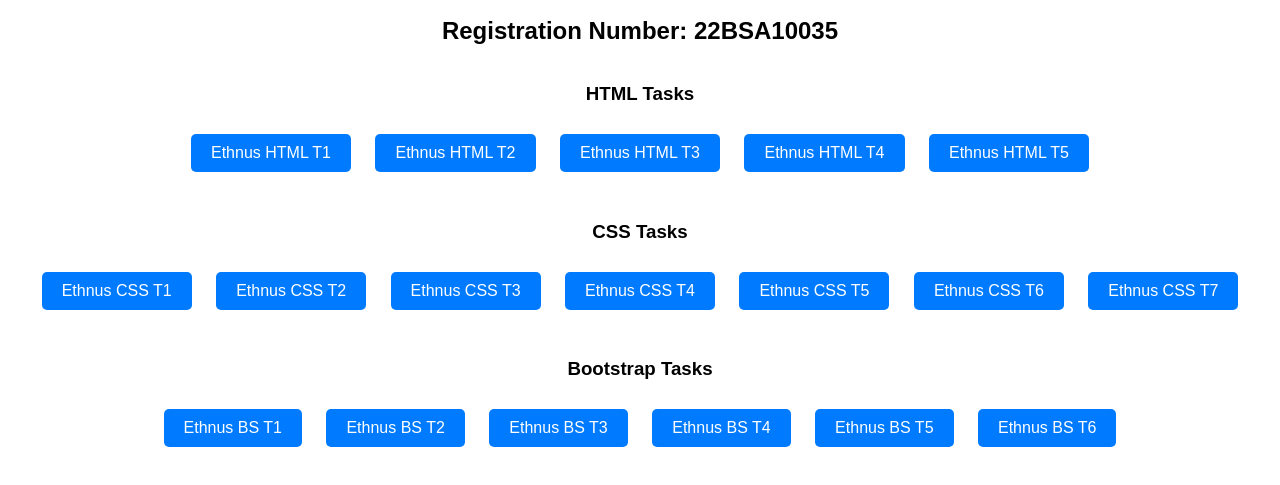
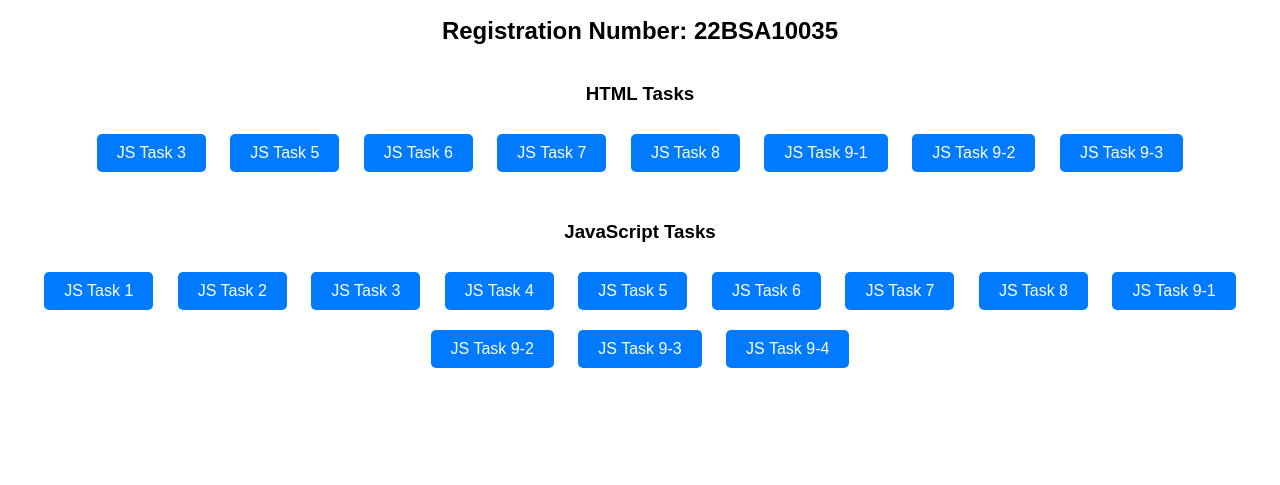
Before and after one commit to DevAaaryan/Ethnus-MERN-Assignments, a plain HTML site: page index.html in a window 1280 px wide. Shown: the part 111-596 px from the top of the page. Drawn offline with Linux system fonts and the light colour scheme.

Commit message:
Update index.html

```diff
--- a/index.html
+++ b/index.html
@@ -43,32 +43,31 @@
     <div class="container">
         <div class="section">
             <h3>HTML Tasks</h3>
-            <a class="btn" href="Ethnus html T1.html">Ethnus HTML T1</a>
-            <a class="btn" href="Ethnus html T2.html">Ethnus HTML T2</a>
-            <a class="btn" href="Ethnus html T3.html">Ethnus HTML T3</a>
-            <a class="btn" href="Ethnus html T4.html">Ethnus HTML T4</a>
-            <a class="btn" href="Ethnus html T5.html">Ethnus HTML T5</a>
+            <a class="btn" href="jstask3.html">JS Task 3</a>
+            <a class="btn" href="jstask5.html">JS Task 5</a>
+            <a class="btn" href="jstask6.html">JS Task 6</a>
+            <a class="btn" href="jstask7.html">JS Task 7</a>
+            <a class="btn" href="jstask8.html">JS Task 8</a>
+            <a class="btn" href="jstask9-1.html">JS Task 9-1</a>
+            <a class="btn" href="jstask9-2.html">JS Task 9-2</a>
+            <a class="btn" href="jstask9-3.html">JS Task 9-3</a>
         </div>
 
         <div class="section">
-            <h3>CSS Tasks</h3>
-            <a class="btn" href="Ethnus CSS T1.html">Ethnus CSS T1</a>
-            <a class="btn" href="Ethnus CSS T2.html">Ethnus CSS T2</a>
-            <a class="btn" href="Ethnus CSS T3.html">Ethnus CSS T3</a>
-            <a class="btn" href="Ethnus CSS T4.html">Ethnus CSS T4</a>
-            <a class="btn" href="Ethnus CSS T5.html">Ethnus CSS T5</a>
-            <a class="btn" href="Ethnus CSS T6.html">Ethnus CSS T6</a>
-            <a class="btn" href="Ethnus CSS T7.html">Ethnus CSS T7</a>
-        </div>
+            <h3>JavaScript Tasks</h3>
+            <a class="btn" href="jstask1.js">JS Task 1</a>
+            <a class="btn" href="jstask2.js">JS Task 2</a>
+            <a class="btn" href="jstask3.js">JS Task 3</a>
+            <a class="btn" href="jstask4.js">JS Task 4</a>
+            <a class="btn" href="jstask5.js">JS Task 5</a>
+            <a class="btn" href="jstask6.js">JS Task 6</a>
+            <a class="btn" href="jstask7.js">JS Task 7</a>
+            <a class="btn" href="jstask8.js">JS Task 8</a>
+            <a class="btn" href="jstask9-1.js">JS Task 9-1</a>
+            <a class="btn" href="jstask9-2.js">JS Task 9-2</a>
+            <a class="btn" href="jstask9-3.js">JS Task 9-3</a>
+            <a class="btn" href="jstask9-4.js">JS Task 9-4</a>
 
-        <div class="section">
-            <h3>Bootstrap Tasks</h3>
-            <a class="btn" href="Ethnus BS T1.html">Ethnus BS T1</a>
-            <a class="btn" href="Ethnus BS T2.html">Ethnus BS T2</a>
-            <a class="btn" href="Ethnus BS T3.html">Ethnus BS T3</a>
-            <a class="btn" href="Ethnus BS T4.html">Ethnus BS T4</a>
-            <a class="btn" href="Ethnus BS T5.html">Ethnus BS T5</a>
-            <a class="btn" href="Ethnus BS T6.html">Ethnus BS T6</a>
         </div>
     </div>
 </body>
```
